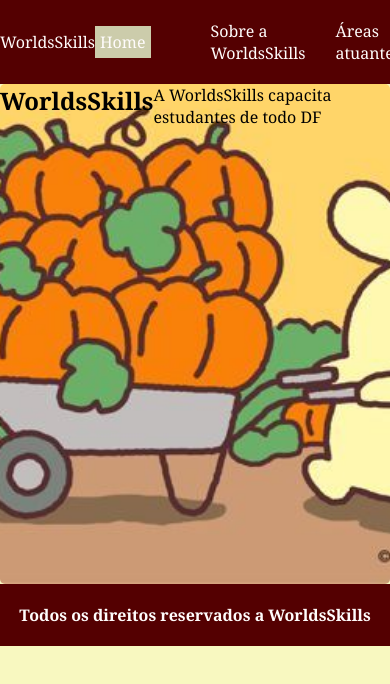
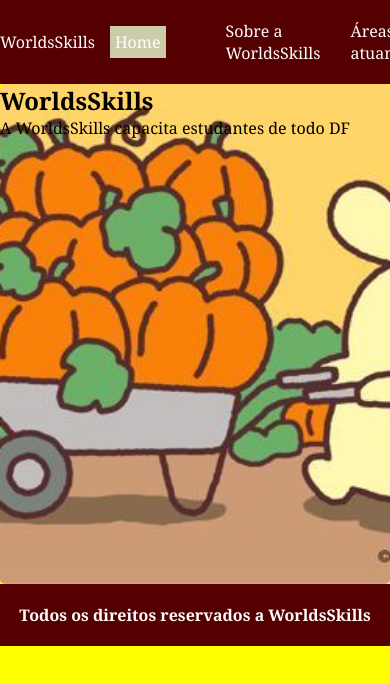
Before and after one commit to Sarah-2008/desenvolvimentoDeSistemasSENAI, a plain HTML site: page aula 5/index.html in a window 390 px wide. Shown: the top 684 px of the page. Drawn offline with Linux system fonts and the light colour scheme.

Commit message:
Usando media em um projeto pela primeira vez

```diff
--- a/aula 5/index.html
+++ b/aula 5/index.html
@@ -19,7 +19,7 @@
 
     <main>
         <section id="banner">
-            <div id="bannertexto">
+            <div id="bannerTexto">
                 <h2>WorldsSkills</h2>
                 <p>A WorldsSkills capacita estudantes de todo DF</p>
             </div>
--- a/aula 5/styles/all.css
+++ b/aula 5/styles/all.css
@@ -47,3 +47,19 @@ footer{
     background-color: var(--corPrimaria);
     color: var(--textosheader);
 }
+
+@media screen and (max-width: 900px) {
+    body{
+        background-color: rgb(255, 255, 0);
+    }
+
+    header{
+        flex-direction: row;
+        gap: 15px;
+    }
+
+    #bannerTexto{
+        width: 500px;
+        flex-wrap: wrap;
+    }
+}
```
